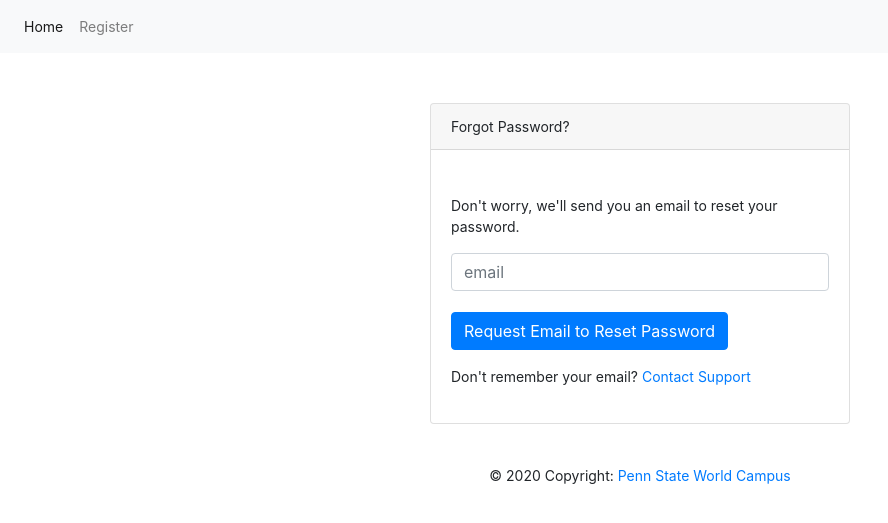
After one commit to cmdavidson546/SW455-Project, a Flask app: page /pages-forgot-password in a window 1280 px wide. The commit adds this page. Shown: the top 523 px of the page, without its empty margins (0-888 px from the left). Run offline with Flask 2, Linux system fonts and the light colour scheme; some libraries are stand-ins or nearby versions.

```diff
--- a/app.py
+++ b/app.py
@@ -24,7 +24,7 @@ def open_app():
 
 
 
-    ####### INITIAL STARTUP, LOGIN, LOGOFF, REGISTER METHODS #########
+####### INITIAL STARTUP, LOGIN, LOGOFF, REGISTER METHODS #########
 
 
 @app.route('/auth/user_type', methods=['POST', 'GET'])
@@ -171,6 +171,13 @@ def client_login():
                                            meetings=meeting)
     return render_template('login_error.html', error='Try Again!')
 
+####### FORGOT PASSWORD DIRECTION #########
+# link to profile... user must be logged in
+@app.route('/pages-forgot-password')
+def forgot_password():
+    return render_template('pages-forgot-password.html')
+
+
 ####### BACK TO MENU LINK METHODS #########
 # link to profile... user must be logged in
 @app.route('/back_to_profile')
@@ -194,6 +201,7 @@ def back_to_profile():
 @app.route('/auth/newmeeting', methods=['POST', 'GET'])
 def new_meeting():
     return render_template('create_meeting.html')
+
 
 
 # /<string:workout_id>
--- a/static/css/main.css
+++ b/static/css/main.css
@@ -8,6 +8,7 @@
 
 .page-form {
     max-width: 480px;
+    padding-top: 50px;
 }
 
 .login-text {
--- a/templates/create_meeting.html
+++ b/templates/create_meeting.html
@@ -10,7 +10,7 @@
         <div class="form-group">
             <label for="day">Day</label>
             <select form="meeting-form" class="form-control" id="day" name="day" style="width:40%;" required>
-                <option value="Mon" selected>Mon</option>
+                <option value="Mon" selected="selected">Mon</option>
                 <option value="Tue">Tue</option>
                 <option value="Wed">Wed</option>
                 <option value="Thu">Thu</option>
@@ -23,7 +23,7 @@
        <div class="form-group">
             <label for="time">Time</label>
             <select form="meeting-form" class="form-control" id="time" name="time" style="width:40%;" required>
-                <option value="9AM" selected>9AM</option>
+                <option value="9AM" selected="selected">9AM</option>
                 <option value="10AM">10AM</option>
                 <option value="11AM">11AM</option>
                 <option value="12PM">12PM</option>
--- /dev/null
+++ b/templates/pages-forgot-password.html
@@ -0,0 +1,51 @@
+    <nav class="navbar navbar-expand-lg navbar-light bg-light">
+        <div>
+            <ul class="navbar-nav mr-auto">
+                <li class="nav-item active">
+                    <a class="nav-link" href="/login">Home</a>
+                </li>
+                <li class="nav-item">
+                    <a class="nav-link" href="/register">Register</a>
+                </li>
+            </ul>
+        </div>
+    </nav>
+
+
+{% extends "index.html" %}
+
+{% block content %}
+
+<div class="container page-form">
+    <div class="main-content container-fluid">
+
+        <div class="card card-border-color card-border-color-primary">
+
+            <div class="card-header">Forgot Password?</div>
+
+            <div class="card-body">
+
+                <form id="login-form" action="/login">
+
+                    <p>Don't worry, we'll send you an email to reset your password.</p>
+
+                    <div class="login-form">
+
+                        <div class="form-group">
+                            <input class="form-control" id="email" type="text" placeholder="email" autocomplete="off">
+                            <br>
+                            <button type="submit" class="btn btn-primary">Request Email to Reset Password</button>
+                        </div>
+
+                        <div>
+                            <p>Don't remember your email? <a href="#">Contact Support</a></p>
+                        </div>
+
+                    </div>
+                </form>
+            </div>
+        </div>
+    </div>
+</div>
+
+  {% endblock %}
```
Also changed, not shown: templates/duplicate_user.html (+17 -5 lines), templates/login_admin.html (+10 -9 lines), templates/login_client.html (+10 -8 lines), templates/login_error.html (+17 -7 lines), templates/registration_error.html (+17 -4 lines).
